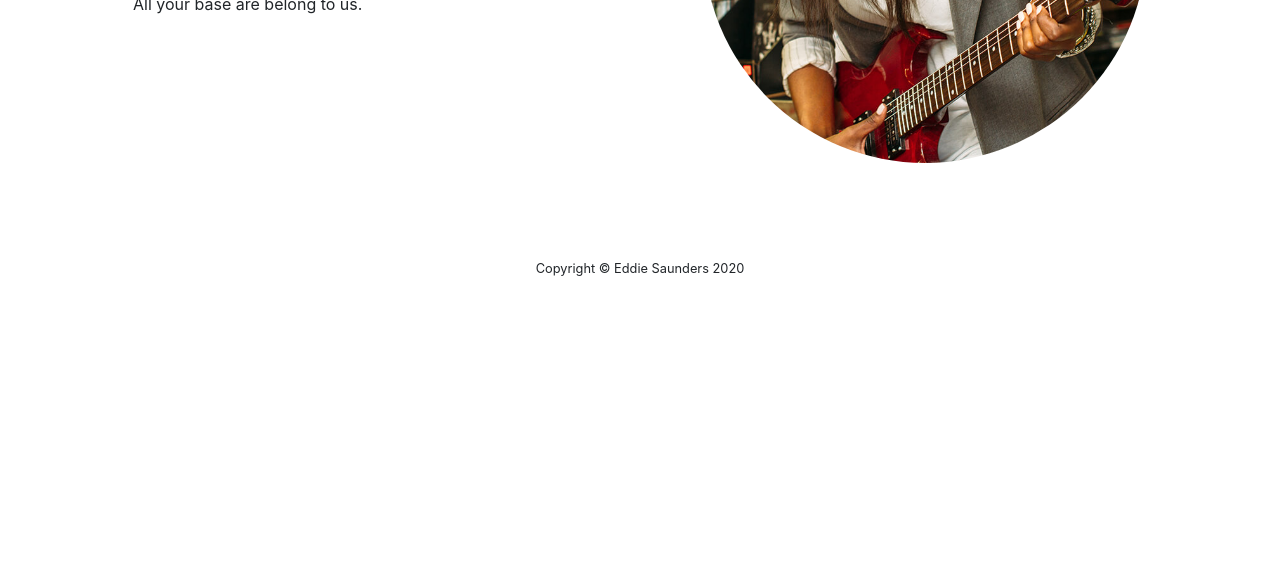
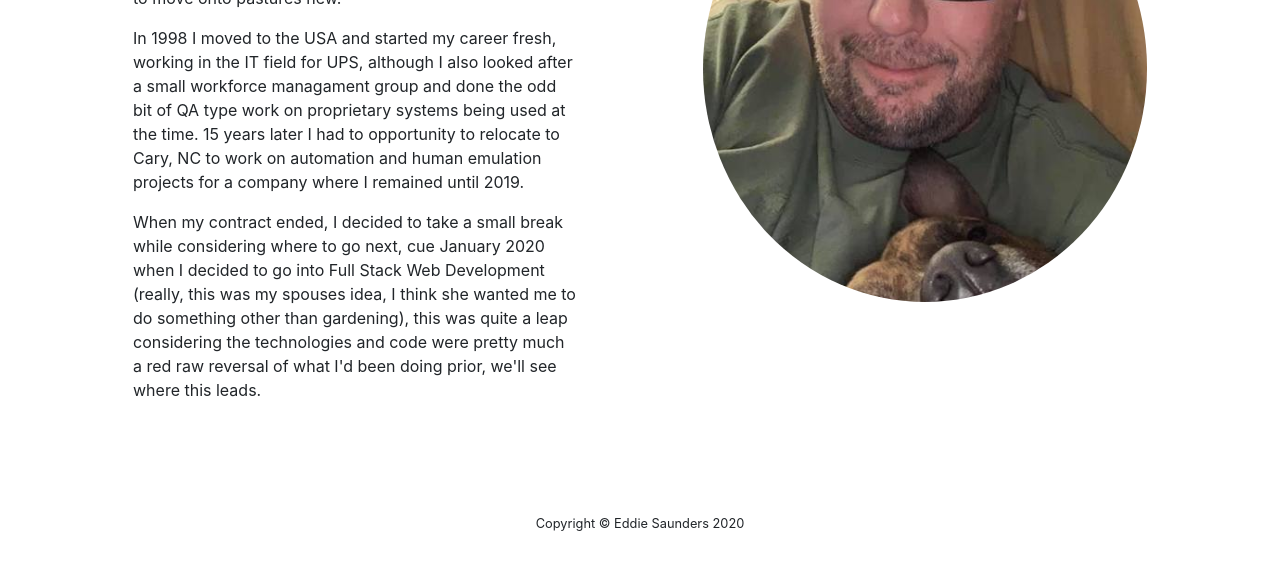
Before and after one commit to SaundersEddie/EddieSaundersPortfolio, a plain HTML site: page index.html in a window 1280 px wide. Shown: the part 385-966 px from the top of the page. Before the commit the page ends 800 px from the top, so only its background shows below. Drawn offline with nearby package versions, Linux system fonts and the light colour scheme.

Commit message:
About Page

```diff
--- a/assets/css/style.css
+++ b/assets/css/style.css
@@ -22,3 +22,8 @@ Eddie Saunders saunders.eddie@outlook.com
     font-weight: 700;
     letter-spacing: 1rem;
 }
+
+/* img {
+    width: 50%;
+    height: 50%;
+} */
--- a/index.html
+++ b/index.html
@@ -6,18 +6,24 @@
     <meta name="viewport" content="width=device-width, initial-scale=1.0, shrink-to-fit=no">
     <title>Eddie Saunders Portfolio</title>
     <meta name="description" content="Eddie Saunders Professional Portfolio">
-    <link rel="stylesheet" href="https://stackpath.bootstrapcdn.com/bootstrap/4.4.1/css/bootstrap.min.css" integrity="sha384-Vkoo8x4CGsO3+Hhxv8T/Q5PaXtkKtu6ug5TOeNV6gBiFeWPGFN9MuhOf23Q9Ifjh" crossorigin="anonymous">
+    <link rel="stylesheet" href="https://stackpath.bootstrapcdn.com/bootstrap/4.4.1/css/bootstrap.min.css"
+        integrity="sha384-Vkoo8x4CGsO3+Hhxv8T/Q5PaXtkKtu6ug5TOeNV6gBiFeWPGFN9MuhOf23Q9Ifjh" crossorigin="anonymous">
     <link rel="stylesheet" href="https://fonts.googleapis.com/css?family=Catamaran:100,200,300,400,500,600,700,800,900">
-    <link rel="stylesheet" href="https://fonts.googleapis.com/css?family=Lato:100,100i,300,300i,400,400i,700,700i,900,900i">
+    <link rel="stylesheet"
+        href="https://fonts.googleapis.com/css?family=Lato:100,100i,300,300i,400,400i,700,700i,900,900i">
 </head>
 
 <body>
     <nav class="navbar navbar-dark navbar-expand-lg fixed-top bg-dark navbar-custom">
-        <div class="container"><a class="navbar-brand" href="#">Eddie Saunders</a><button data-toggle="collapse" class="navbar-toggler" data-target="#navbarResponsive"><span class="navbar-toggler-icon"></span></button>
+        <div class="container"><a class="navbar-brand" href="#">Eddie Saunders</a><button data-toggle="collapse"
+                class="navbar-toggler" data-target="#navbarResponsive"><span
+                    class="navbar-toggler-icon"></span></button>
             <div class="collapse navbar-collapse" id="navbarResponsive">
                 <ul class="nav navbar-nav ml-auto">
-                    <li class="nav-item" role="presentation"><a class="nav-link" href="./assets/HTML/portfolio.html">PORTFOLIO</a></li>
-                    <li class="nav-item" role="presentation"><a class="nav-link" href="./assets/HTML/contact.html">CONTACT</a></li>
+                    <li class="nav-item" role="presentation"><a class="nav-link"
+                            href="./assets/HTML/portfolio.html">PORTFOLIO</a></li>
+                    <li class="nav-item" role="presentation"><a class="nav-link"
+                            href="./assets/HTML/contact.html">CONTACT</a></li>
                 </ul>
             </div>
         </div>
@@ -30,12 +36,30 @@
         <div class="container">
             <div class="row align-items-center">
                 <div class="col-lg-6 order-lg-2">
-                    <div class="p-5"><img class="rounded-circle img-fluid" src="./assets/images/01.jpg"></div>
+                    <div class="p-5"><img class="rounded-circle img-fluid" src="./assets/images/Eddie_ProfilePic.png"></div>
                 </div>
                 <div class="col-lg-6 order-lg-1">
                     <div class="p-5">
-                        <h2 class="display-4">For those about to rock...</h2>
-                        <p>All your base are belong to us.</p>
+                        <h2 class="display-4">About</h2>
+                        <p>I started coding way back in 1983, when the in thing was 6510A (6502) Machine Code on a
+                            Commodore 64, after working on the Commodore 64 for many years I turned my attention to the
+                            wonderful world of 16Bit and started
+                            coding on the Commodore Amiga in 680x0 and the PC in 80x86. Over time I migrated away from
+                            the gaming industry, the "crunch time" problems of people not leaving an office for days that had no
+                            shower facilties
+                            pushed me to move onto pastures new.</p>
+                        <p> In 1998 I moved to the USA and started my career fresh, working in the IT field for UPS,
+                            although I also looked after a small workforce managament group and done the odd bit of QA
+                            type work on proprietary systems being
+                            used at the time. 15 years later I had to opportunity to relocate to Cary, NC to work on
+                            automation and human emulation projects for a company where I remained until 2019.</p>
+                        <p>When my contract ended, I decided to take
+                            a small break while considering where to go next, cue January 2020 when I decided to go
+                            into Full Stack Web Development (really, this was my spouses idea, I think she wanted me to
+                            do something other than gardening),
+                            this was quite a leap considering the technologies and code were pretty much a red raw
+                            reversal of what I'd been doing prior, we'll see where this leads.
+                        </p>
                     </div>
                 </div>
             </div>
```
Also changed, not shown: assets/HTML/contact.html (+13 -4 lines), assets/HTML/portfolio.html (+2 -2 lines), assets/images/Eddie_ProfilePic.png (added), assets/images/emailIcon.png (added), assets/images/facebookIcon.jpeg (added), assets/images/facebookLogo.gif (added), assets/images/gitHubLogo.png (added), assets/images/linkedInIcon.png (added).
